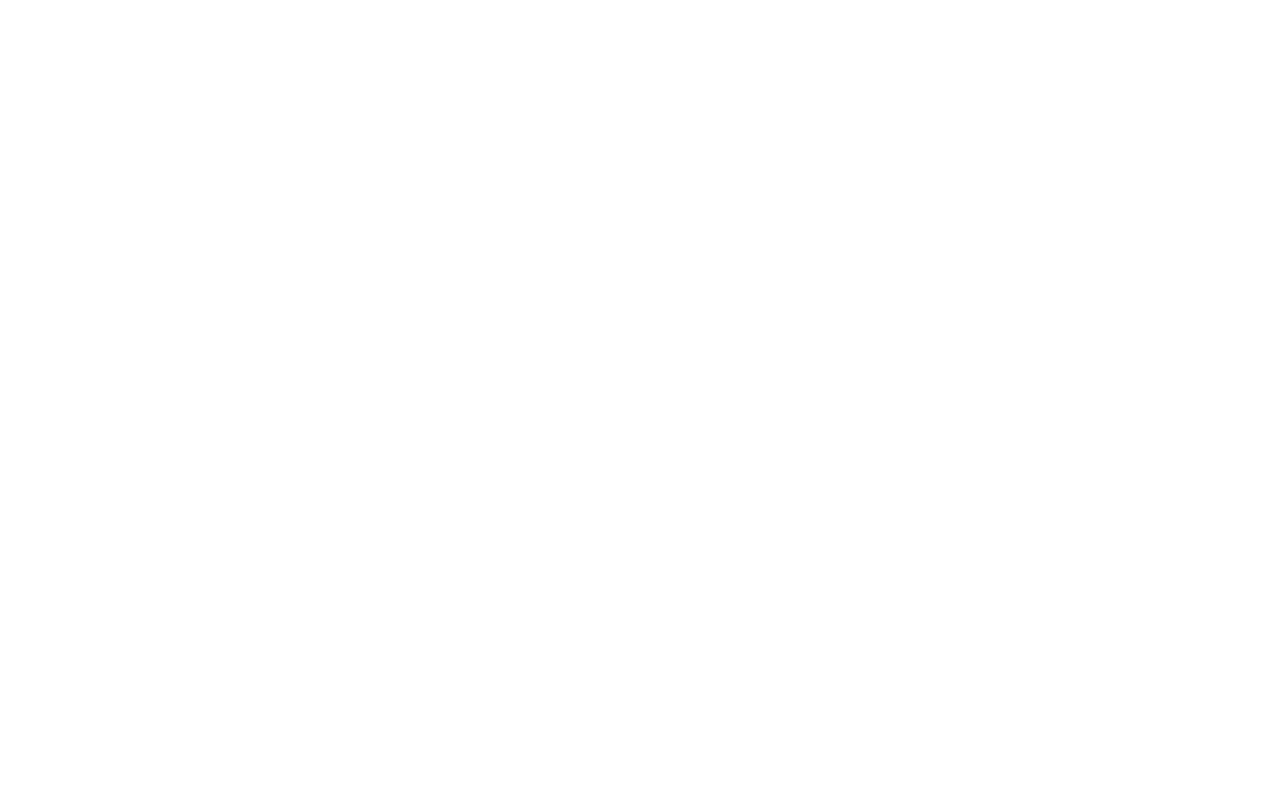
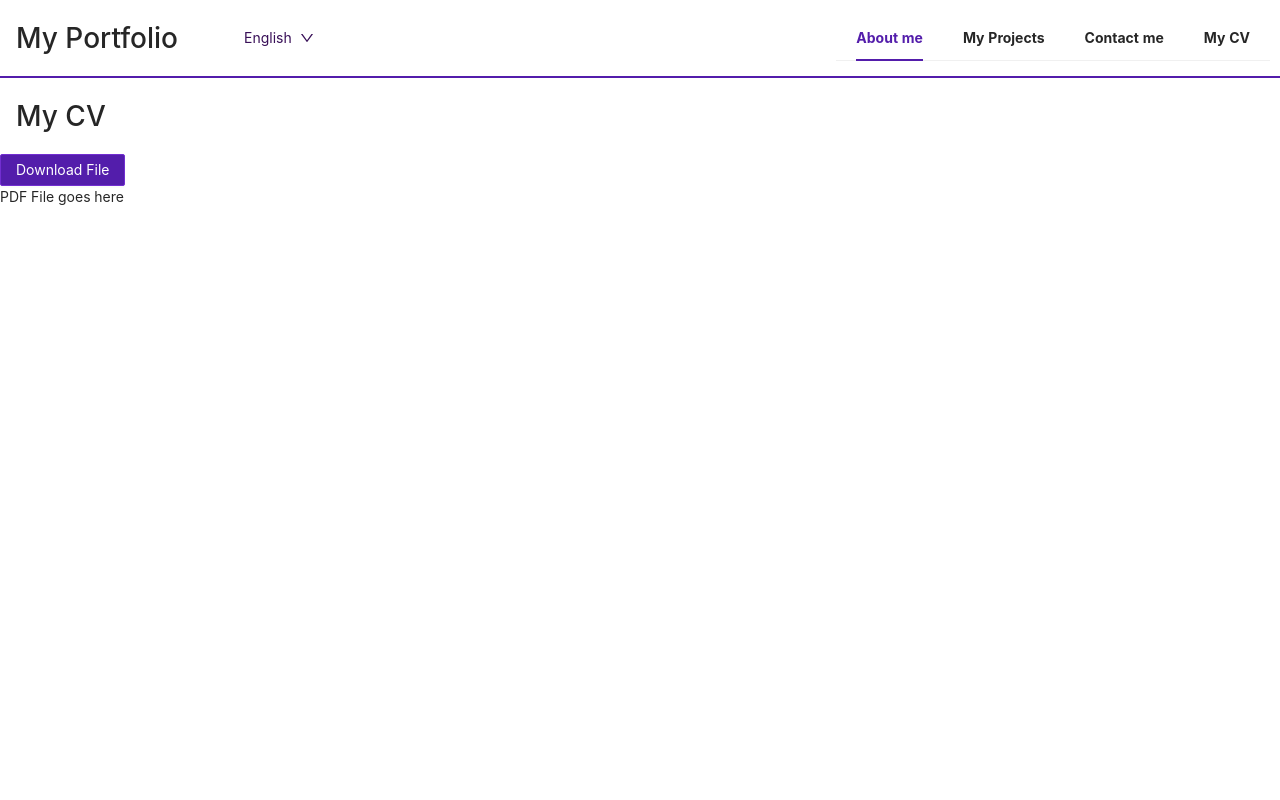
Before and after one commit to Am0031/my-portfolio-react, a React (Create React App) app: page /resume in a window 1280 px wide. Before the commit this address had no page. Shown: the top 800 px of the page. Built offline with nearby package versions, Linux system fonts and the light colour scheme.

Commit message:
changed conditional rendering to routes

```diff
--- a/src/App.js
+++ b/src/App.js
@@ -4,6 +4,8 @@
 
 import "./App.css";
 import { Portfolio } from "./pages/Portfolio";
+import { Navbar } from "./components/Navbar";
+import { Footer } from "./components/Footer";
 
 const client = new ApolloClient({
   uri: "http://localhost:4000/",
@@ -14,10 +16,10 @@
   return (
     <ApolloProvider client={client}>
       <Router>
-        <Routes>
-          <Route path="/" element={<Portfolio />} />
-        </Routes>
+        <Navbar />
+        <Portfolio />
       </Router>
+      <Footer />
     </ApolloProvider>
   );
 };
--- a/src/components/Navbar/index.js
+++ b/src/components/Navbar.js
@@ -1,11 +1,13 @@
 import { useEffect, useState } from "react";
+import { useNavigate } from "react-router-dom";
 import { DownOutlined } from "@ant-design/icons";
 import { Dropdown, Menu, Space, Typography } from "antd";
 import { useTranslation } from "react-i18next";
 
-export const Navbar = ({ handleSectionChange }) => {
+export const Navbar = () => {
   const [itemName, setItemName] = useState("English");
   const { i18n } = useTranslation();
+  const navigate = useNavigate();
 
   const changeLanguage = (key) => {
     i18n.changeLanguage(key);
@@ -43,17 +45,18 @@
   const { t } = useTranslation();
 
   const sections = [
-    { label: t("link1"), key: "about" }, // remember to pass the key prop which is required for mapping
-    { label: t("link2"), key: "projects" },
-    { label: t("link3"), key: "contact" },
-    { label: t("link4"), key: "resume" },
+    { label: t("link1"), key: "about", path: "/" }, // remember to pass the key prop which is required for mapping
+    { label: t("link2"), key: "projects", path: "/projects" },
+    { label: t("link3"), key: "contact", path: "/contact" },
+    { label: t("link4"), key: "resume", path: "/resume" },
   ];
 
   const [current, setCurrent] = useState("about");
 
   const onClickLinks = (e) => {
+    debugger;
     setCurrent(e.key);
-    handleSectionChange(e.key);
+    navigate(`${e.keyPath}`, { replace: true });
   };
 
   return (
--- a/src/components/Banner/index.js
+++ b/src/pages/About/index.js
@@ -1,6 +1,6 @@
 import wave from "./purpleWave.png";
 
-export const Banner = () => {
+export const About = () => {
   return (
     <div className="about-container main">
       <div className="about">
--- a/src/pages/Portfolio.js
+++ b/src/pages/Portfolio.js
@@ -1,29 +1,27 @@
-import { useLazyQuery } from "@apollo/client";
-
-import { Navbar } from "../components/Navbar";
-import { Banner } from "../components/Banner";
-import { Projects } from "../components/Projects";
-import { Contact } from "../components/Contact";
-import { Resume } from "../components/Resume";
-import { Footer } from "../components/Footer";
-
-import { DASHBOARD_QUERY } from "../queries/projects";
-import { useEffect, useState } from "react";
+import { Routes, Route } from "react-router-dom";
+import { About } from "./About";
+import { Projects } from "./Projects";
+import { Contact } from "./Contact";
+import { Resume } from "./Resume";
 
 export const Portfolio = () => {
-  const [section, setSection] = useState("about");
+  // const [section, setSection] = useState("about");
 
-  const handleSectionChange = (chosenSection) => {
-    setSection(chosenSection);
-  };
+  // const handleSectionChange = (chosenSection) => {
+  //   setSection(chosenSection);
+  // };
   return (
-    <div>
-      <Navbar handleSectionChange={handleSectionChange} />
-      {section === "about" && <Banner />}
-      {section === "projects" && <Projects />}
-      {section === "contact" && <Contact />}
-      {section === "resume" && <Resume />}
-      <Footer />
-    </div>
+    <Routes>
+      <Route path="/" element={<About />} />
+      <Route path="/projects" element={<Projects />} />
+      <Route path="/contact" element={<Contact />} />
+      <Route path="/resume" element={<Resume />} />
+      {/* <div>
+        {section === "about" && <About />}
+        {section === "projects" && <Projects />}
+        {section === "contact" && <Contact />}
+        {section === "resume" && <Resume />}
+      </div> */}
+    </Routes>
   );
 };
--- a/src/components/Projects/index.js
+++ b/src/pages/Projects/index.js
@@ -1,5 +1,5 @@
 import { useEffect, useState } from "react";
-import { ProjectCard } from "./Card";
+import { ProjectCard } from "../../components/Card";
 import { Badge } from "antd";
 
 export const Projects = () => {
```
Also changed, not shown: src/components/Card.js (renamed from src/components/Projects/Card.js), src/components/Footer.js (renamed from src/components/Footer/index.js), src/pages/About/purpleWave.png (renamed from src/components/Banner/purpleWave.png), src/pages/Contact/index.js (renamed from src/components/Contact/index.js), src/pages/Resume/index.js (renamed from src/components/Resume/index.js).
